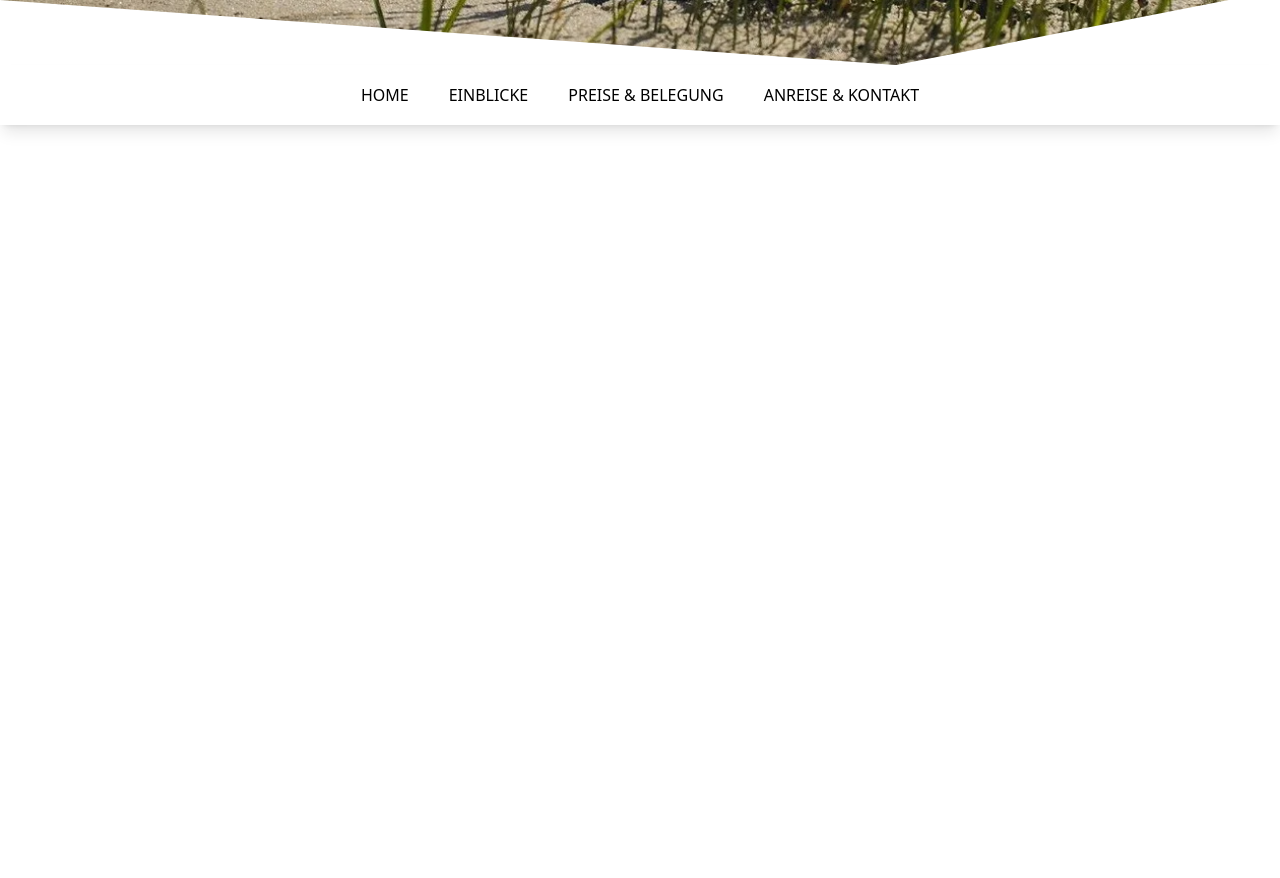
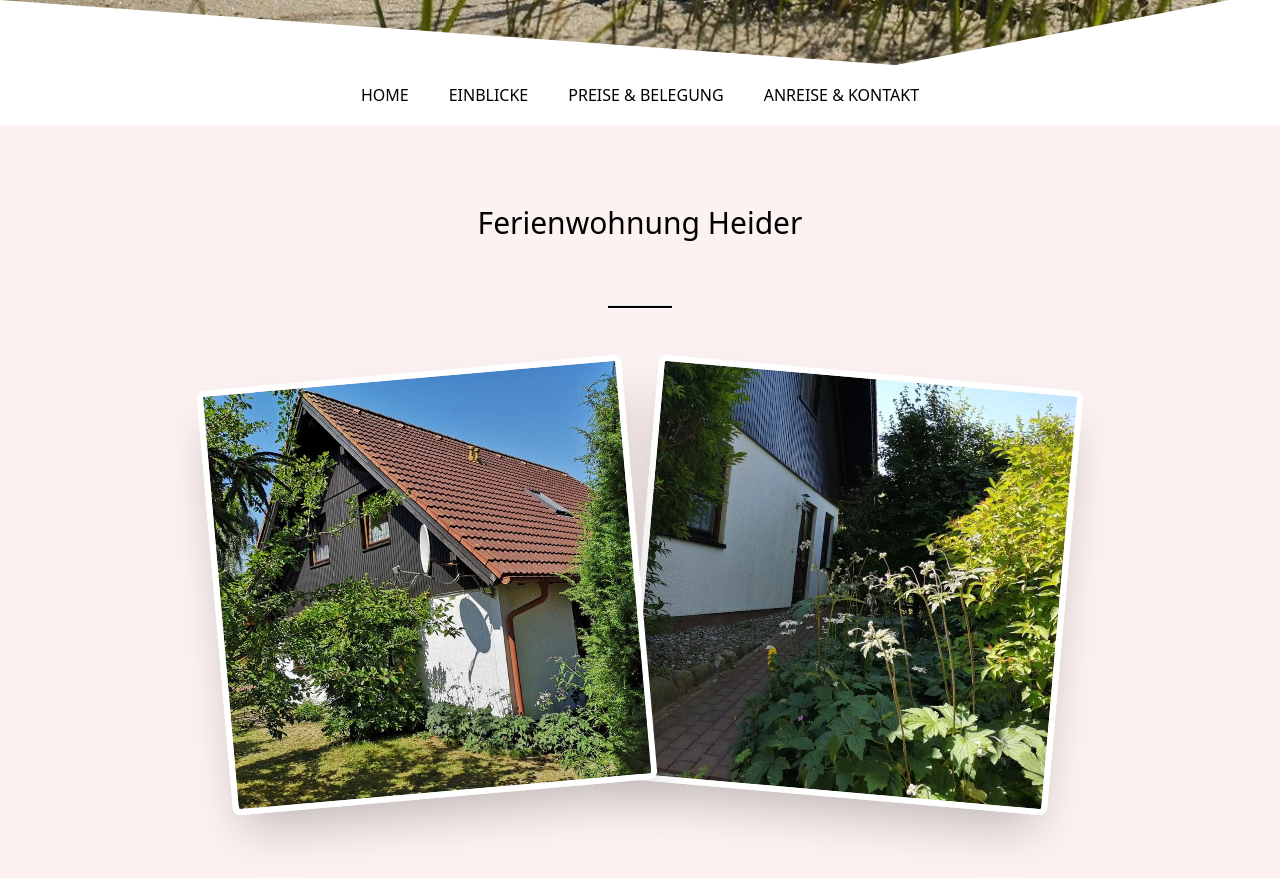
Before and after one commit to TonySN90/fewo-heider, a React (Vite) app: page / in a window 1280 px wide. Shown: the part 500-1378 px from the top of the page. Before the commit the page ends 800 px from the top, so only its background shows below. Built offline with nearby package versions, Linux system fonts and the light colour scheme.

Commit message:
add house-images

```diff
--- a/src/App.tsx
+++ b/src/App.tsx
@@ -1,6 +1,7 @@
 // import Background from "./components/Background";
 import NavbarDesktop from "./components/NavbarDesktop";
 import Header from "./header/Header";
+import Insights from "./insights/Insights";
 
 export default function App() {
   return (
@@ -8,6 +9,7 @@ export default function App() {
       {/* <Background /> */}
       <Header />
       <NavbarDesktop />
+      <Insights />
     </>
   );
 }
--- /dev/null
+++ b/src/insights/Insights.tsx
@@ -0,0 +1,24 @@
+function Insights() {
+  return (
+    <section className="mx-auto bg-red-50">
+      <div className="w-[95%] max-w-[1250px] mx-auto py-[5rem]">
+        <h1 className="text-3xl text-center">Ferienwohnung Heider</h1>
+        <hr className="w-[4rem] bg-black h-[3px] mx-auto my-[4rem]" />
+        <div className="flex justify-center">
+          <img
+            className="w-[35%] rotate-[-5deg] border-[6px] border-white rounded-lg shadow-2xl z-10"
+            src="images/house/front.webp"
+            alt="front view"
+          />
+          <img
+            className="w-[35%] rotate-[5deg] border-[6px] border-white rounded-lg shadow-2xl"
+            src="images/house/side.webp"
+            alt="front view"
+          />
+        </div>
+      </div>
+    </section>
+  );
+}
+
+export default Insights;
```
Also changed, not shown: public/images/house/front.webp (added), public/images/house/side.webp (added).
